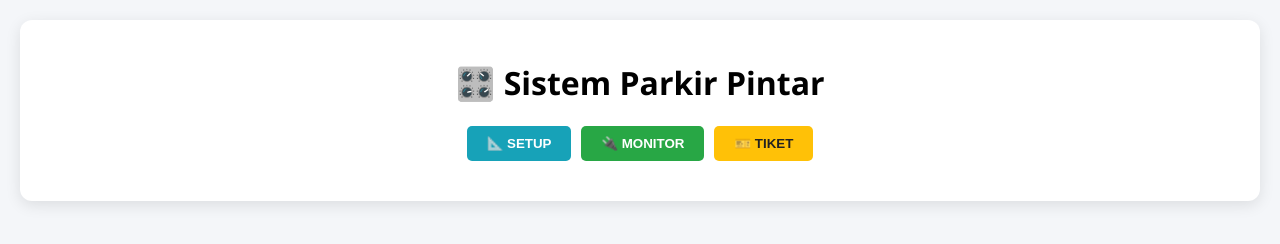
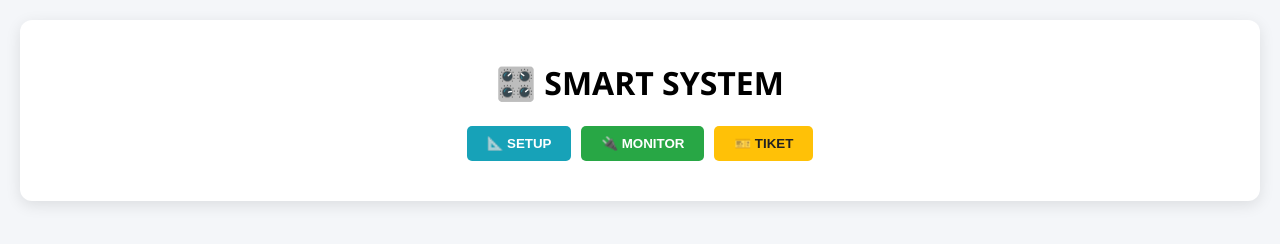
Before and after one commit to Khusni-anan/smart-parking-ai, a plain HTML site: page index.html in a window 1280 px wide. Drawn offline with Linux system fonts and the light colour scheme.

Commit message:
Update index.html

```diff
--- a/index.html
+++ b/index.html
@@ -25,7 +25,7 @@
 <body>
 
 <div class="container">
-    <h1>🎛️ Sistem Parkir Pintar</h1>
+    <h1>🎛️ SMART SYSTEM </h1>
     <div class="top-bar">
         <button class="btn-setup" onclick="toggleSetup()">📐 SETUP</button>
         <button class="btn-connect" onclick="startLive()">🔌 MONITOR</button>
```
